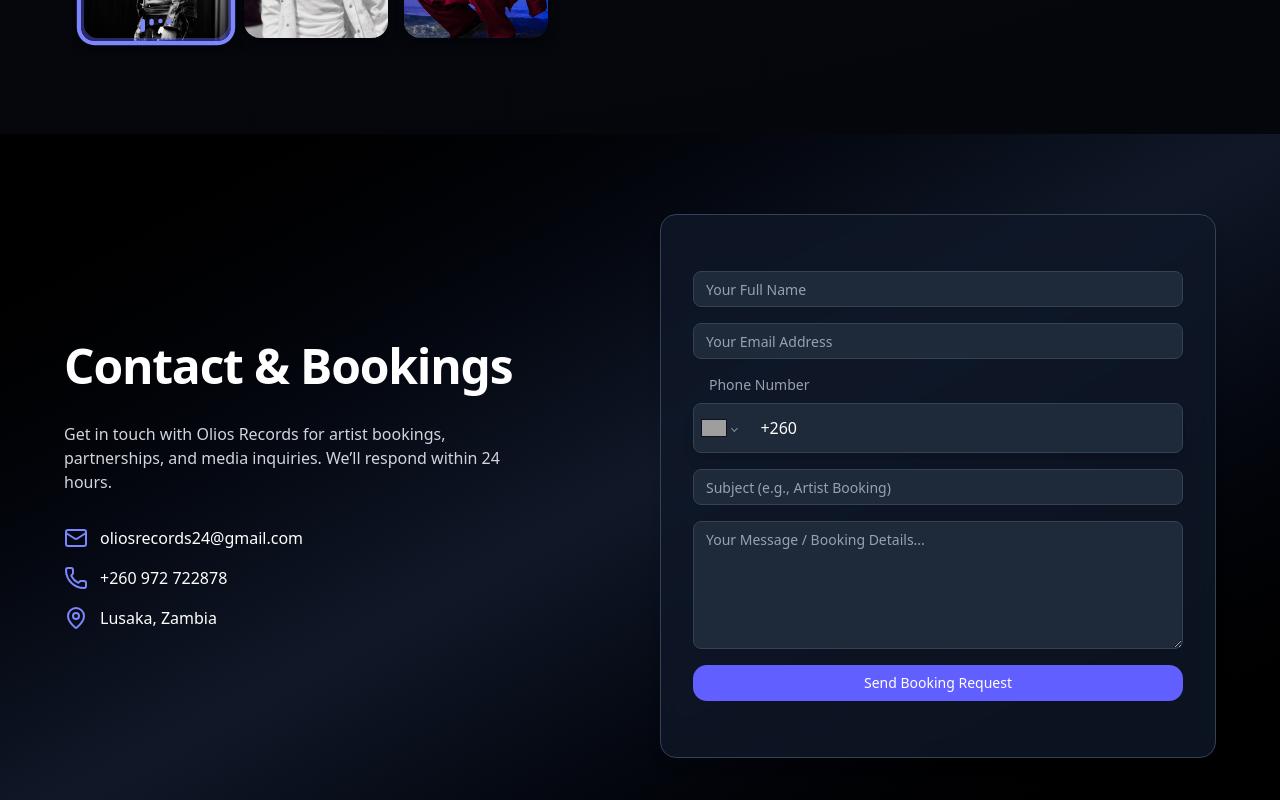
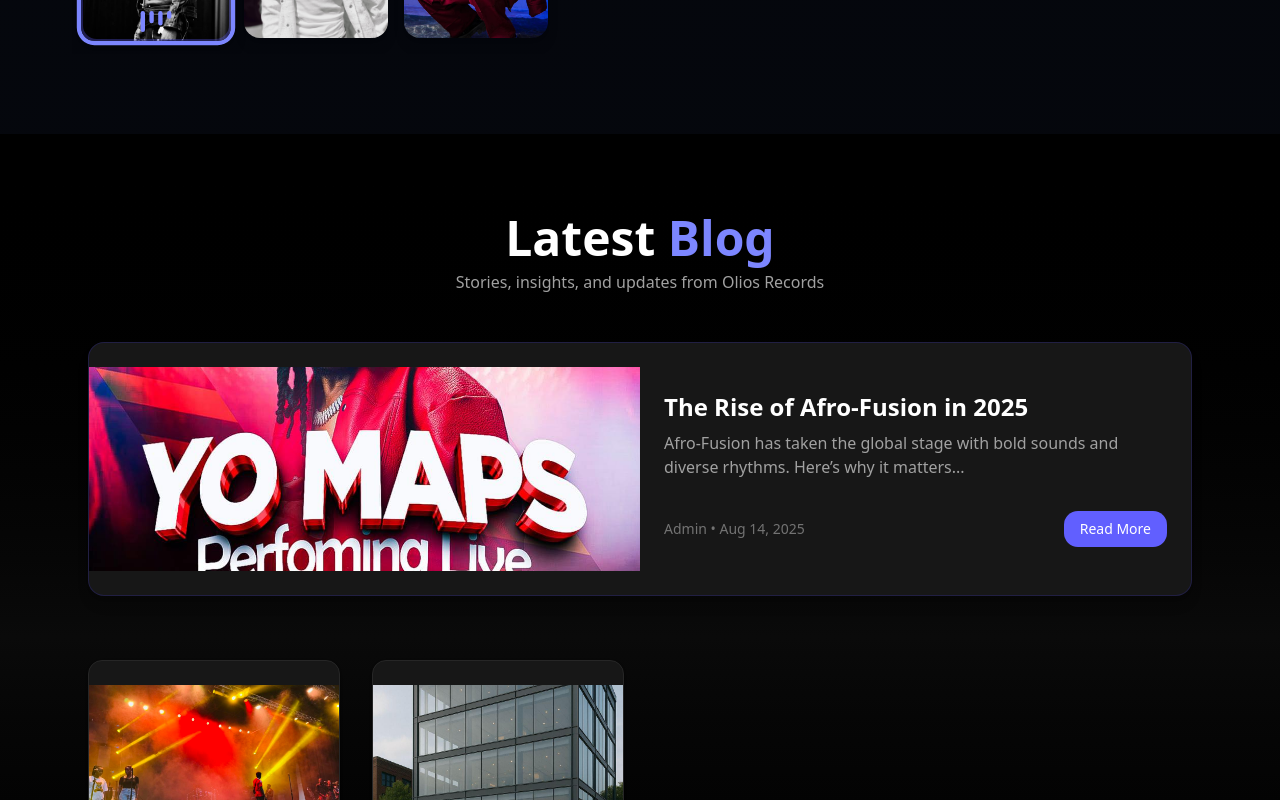
Before and after one commit to Collins-II/yomaps, a Next.js app: page / in a window 1280 px wide. Shown: the part 3220-4020 px from the top of the page. Built offline with nearby package versions, Linux system fonts and the light colour scheme; grey boxes are pictures that could not be loaded.

Commit message:
third commit

```diff
--- a/app/events/page.tsx
+++ b/app/events/page.tsx
@@ -5,10 +5,8 @@
 import { motion, AnimatePresence } from "framer-motion";
 import { CalendarDays, MapPin, X } from "lucide-react";
 import { Button } from "@/components/ui/button";
-import { add, format, startOfMonth, endOfMonth, eachDayOfInterval } from "date-fns";
+import { format } from "date-fns";
 import SectionHero from "@/components/section_hero";
-import { ChevronLeft, ChevronRight, Calendar as CalendarIcon } from "lucide-react";
-import dayjs from "dayjs";
 import CalendarView from "@/components/calendar_view";
 import EventCard from "@/components/event_card";
 import { eventsData } from "@/data/demo_artists";
--- a/app/merch/page.tsx
+++ b/app/merch/page.tsx
@@ -5,7 +5,7 @@
 import { Card, CardContent } from "@/components/ui/card";
 import { Button } from "@/components/ui/button";
 import SectionHero from "@/components/section_hero";
-import merchItems from "@/data/demo_artists";
+import { merchItems } from "@/data/demo_artists";
 import { ShoppingCart } from "lucide-react";
 import Image from "next/image";
 
--- a/app/page.tsx
+++ b/app/page.tsx
@@ -1,16 +1,5 @@
 "use client";
-import React, { useMemo } from "react";
-import { motion } from "framer-motion";
-import {  Youtube, ChevronRight, Sparkles} from "lucide-react";
-import { Button } from "@/components/ui/button";
-import { Badge } from "@/components/ui/badge";
-import { Tabs, TabsList, TabsTrigger, TabsContent } from "@/components/ui/tabs";
-import { Track } from "@/data/types";
-import AudioPlayer from "@/components/audio_player";
-import ArtistsGrid from "@/components/ui/artist_grid";
-import VideoGallery from "@/components/ui/video_gallery";
-import Image from "next/image";
-import Navbar from "@/components/navbar";
+import React from "react";
 import UpcomingEvents from "@/components/upcoming-events";
 import PopularAlbums from "@/components/popular_albums";
 import BlogSection from "@/components/blog_section";
@@ -27,47 +16,7 @@
       <AwardsSection />
       <UpcomingEvents />
       <PopularAlbums/>
-      {/*<BlogSection/>
-       CONTENT TABS
-      <section className="mx-auto max-w-7xl px-4 pb-20">
-        <Tabs defaultValue="releases" className="mt-4">
-          <TabsList className="grid w-full grid-cols-3 bg-white/10">
-            <TabsTrigger value="releases">Releases</TabsTrigger>
-            <TabsTrigger value="videos">Videos</TabsTrigger>
-          </TabsList>
-
-          <TabsContent value="releases" className="mt-6">
-            <div className="grid gap-6 md:grid-cols-2">
-              <AudioPlayer
-                track={{
-                  id: "olios-demo-002",
-                  title: "Neon Drift (Demo)",
-                  artist: "Nyx",
-                  src: "https://cdn.pixabay.com/download/audio/2021/10/26/audio_1945d6fbfe.mp3?filename=drift-113507.mp3",
-                  cover: "https://images.unsplash.com/photo-1511379938547-c1f69419868d?q=80&w=1200&auto=format&fit=crop",
-                }}
-              />
-              <AudioPlayer
-                track={{
-                  id: "olios-demo-003",
-                  title: "Dust & Gold (Demo)",
-                  artist: "Zito",
-                  src: "https://cdn.pixabay.com/download/audio/2021/11/09/audio_fa1a8aeaa7.mp3?filename=goldn-113901.mp3",
-                  cover: "https://images.unsplash.com/photo-1511671782779-c97d3d27a1d4?q=80&w=1200&auto=format&fit=crop",
-                }}
-              />
-            </div>
-          </TabsContent>
-
-          <TabsContent value="videos" className="mt-6">
-            <div className="mb-4 flex items-center gap-2 text-white/70">
-              <Youtube className="h-4 w-4" />
-              <span className="text-sm">Streaming via YouTube embeds. Stats shown when API proxy is configured.</span>
-            </div>
-            <VideoGallery videoIds={videoIds} />
-          </TabsContent>
-        </Tabs>
-      </section>*/}
+      <BlogSection/>
       <ContactBookings />
 
       {/* -------- OPTIONAL API ROUTES (paste into files) --------
--- a/components/upcoming-events.tsx
+++ b/components/upcoming-events.tsx
@@ -4,23 +4,10 @@
 import { AnimatePresence, motion } from "framer-motion";
 import { MapPin } from "lucide-react";
 import { Button } from "@/components/ui/button";
-import EventCard from "./event_card";
 import { eventsData } from "@/data/demo_artists";
-
-interface Event {
-  id: number;
-  title: string;
-  date: string;
-  price: number;
-  location: string;
-  bannerImage: string;
-  description?: string;
-}
 
 
 export default function UpcomingEvents() {
-  const minPrice=20;
-  const maxPrice=80;
 
   return (
     <section className="mx-auto max-w-6xl px-2 py-20">
```
